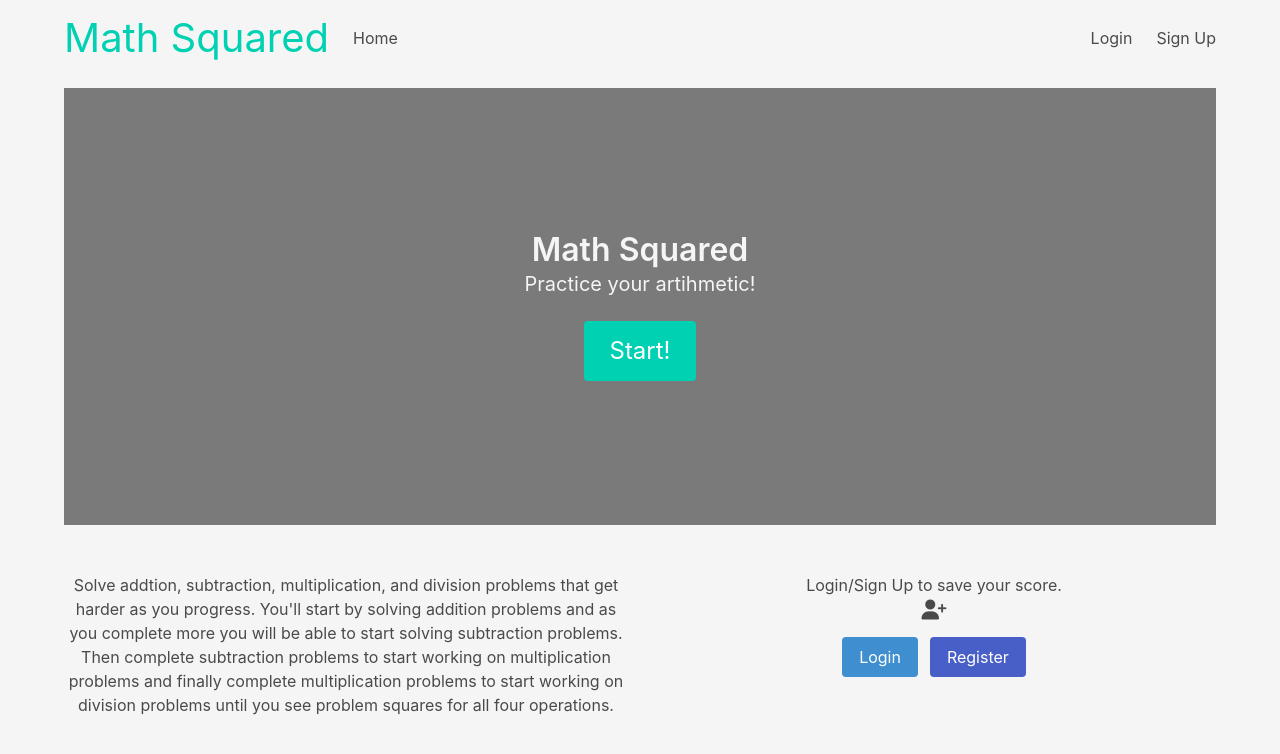
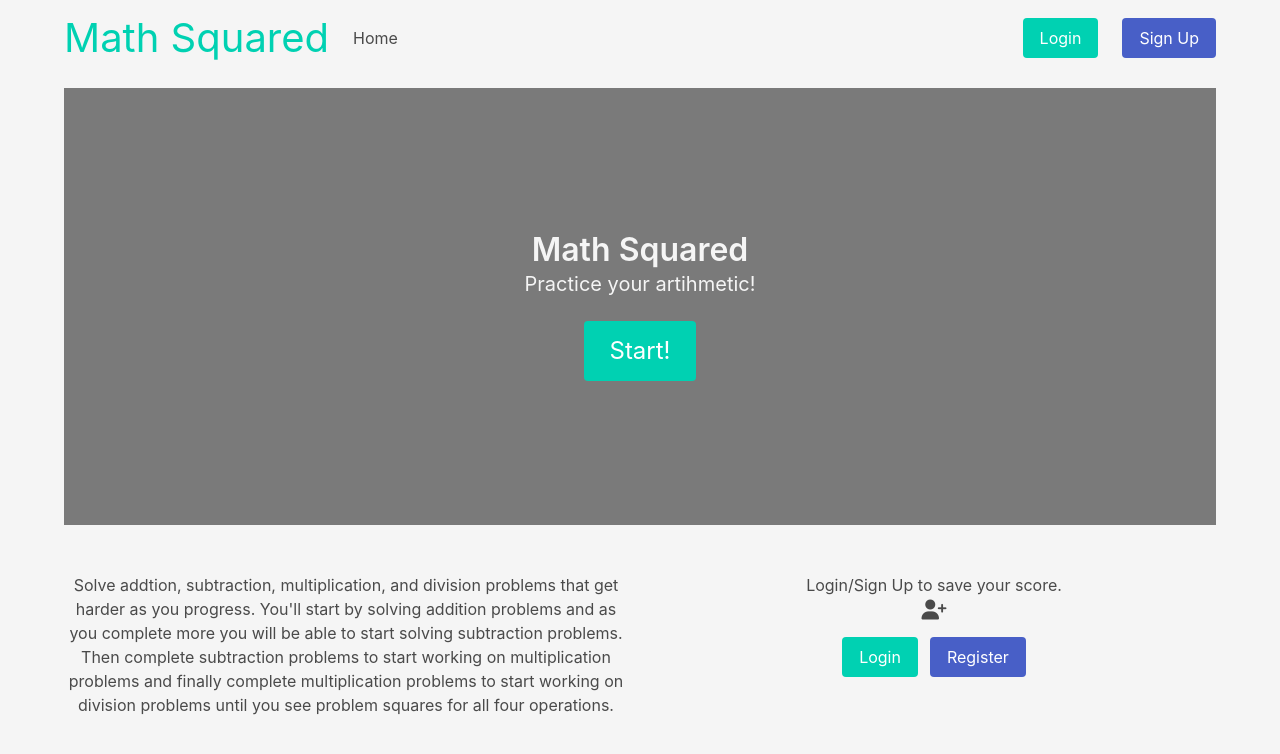
Before and after one commit to quentinikeno/Springboard-SEC-Capstone-2, a React (Create React App) app in the folder frontend/: page / in a window 1280 px wide. Shown: the top 754 px of the page. Built offline with nearby package versions, Linux system fonts and the light colour scheme; no server answers.

Commit message:
Change Login button color.

```diff
--- a/frontend/src/home/Home.js
+++ b/frontend/src/home/Home.js
@@ -6,8 +6,12 @@ const Home = () => {
 			<section className="hero is-medium has-background-grey">
 				<div className="hero-body ">
 					<div className="container">
-						<h1 className="title has-text-white-ter">Math Squared</h1>
-						<p className="subtitle has-text-white-ter">Practice your artihmetic!</p>
+						<h1 className="title has-text-white-ter">
+							Math Squared
+						</h1>
+						<p className="subtitle has-text-white-ter">
+							Practice your artihmetic!
+						</p>
 
 						<Link to="/game">
 							<div className="button is-primary is-large">
@@ -37,7 +41,7 @@ const Home = () => {
 					<i className="fa-solid fa-user-plus fa-lg"></i>
 					<div className="buttons is-justify-content-center my-4">
 						<Link to="/auth/login">
-							<div className="button is-info mr-3">Login</div>
+							<div className="button is-primary mr-3">Login</div>
 						</Link>
 						<Link to="/auth/register">
 							<div className="button is-link">Register</div>
--- a/frontend/src/navbar/Navbar.js
+++ b/frontend/src/navbar/Navbar.js
@@ -18,11 +18,17 @@ const Navbar = () => {
 
 	const loginAndSignup = (
 		<>
-			<NavLink className="navbar-item has-background-light" to="/auth/login">
-				Login
+			<NavLink
+				className="navbar-item has-background-light"
+				to="/auth/login"
+			>
+				<button className="button is-primary">Login</button>
 			</NavLink>
-			<NavLink className="navbar-item has-background-light" to="/auth/register">
-				Sign Up
+			<NavLink
+				className="navbar-item has-background-light"
+				to="/auth/register"
+			>
+				<button className="button is-link">Sign Up</button>
 			</NavLink>
 		</>
 	);
@@ -31,13 +37,21 @@ const Navbar = () => {
 			<NavLink className="navbar-item has-background-light" to="/profile">
 				{currentUser}'s Profile
 			</NavLink>
-			<Link className="navbar-item has-background-light" to="/" onClick={handleLogOut}>
-				Sign Out
+			<Link
+				className="navbar-item has-background-light"
+				to="/"
+				onClick={handleLogOut}
+			>
+				<button className="button is-link">Sign Out</button>
 			</Link>
 		</>
 	);
 	return (
-		<nav className="navbar has-background-light mb-3" role="navigation" aria-label="main navigation">
+		<nav
+			className="navbar has-background-light mb-3"
+			role="navigation"
+			aria-label="main navigation"
+		>
 			<div className="navbar-brand">
 				<span className="navbar-item is-size-2 has-text-primary">
 					Math Squared
@@ -59,10 +73,15 @@ const Navbar = () => {
 
 			<div
 				id="navbarTarget"
-				className={`navbar-menu has-background-light ${hamburger ? "is-active" : ""}`}
+				className={`navbar-menu has-background-light ${
+					hamburger ? "is-active" : ""
+				}`}
 			>
 				<div className="navbar-start">
-					<NavLink className="navbar-item has-background-light" to="/">
+					<NavLink
+						className="navbar-item has-background-light"
+						to="/"
+					>
 						Home
 					</NavLink>
 				</div>
```
